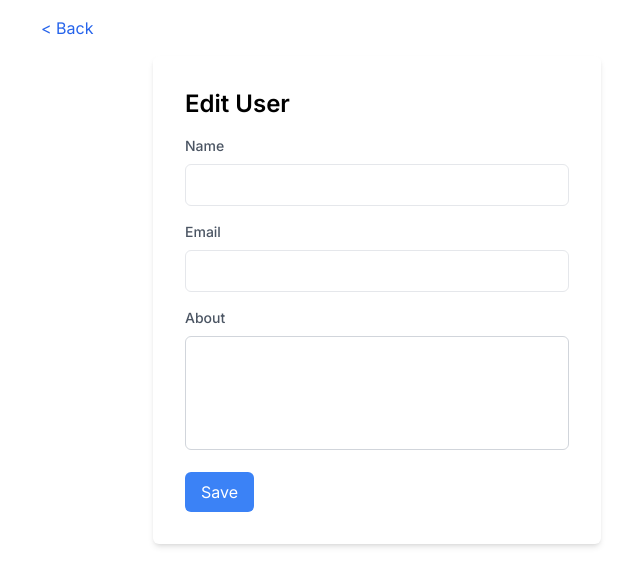
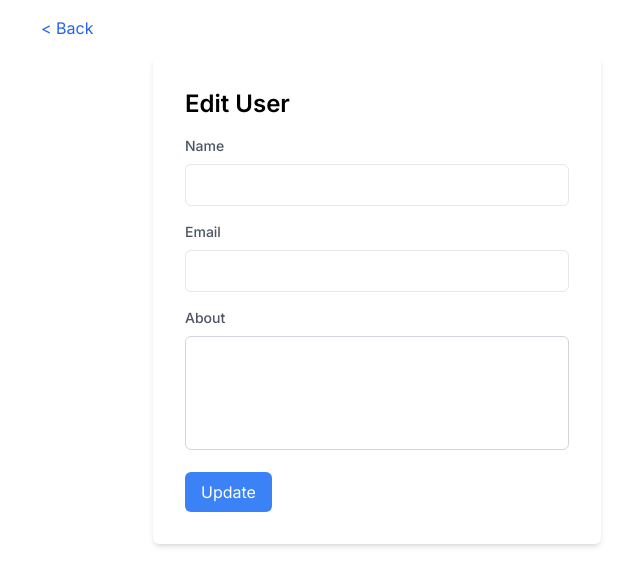
Before and after one commit to gokmenozkn/fill-labs-frontend, a Next.js app: page /edit/1 in a window 1280 px wide. Shown: the top 586 px of the page, without its empty margins (263-903 px from the left). Built offline with nearby package versions, Linux system fonts and the light colour scheme; no server answers.

Commit message:
refactor: create FormView component

```diff
--- a/app/create/page.tsx
+++ b/app/create/page.tsx
@@ -5,6 +5,7 @@ import { useRouter } from 'next/navigation';
 import { useState } from 'react';
 import { FormData } from '@/types/User';
 import UserApi from '@/utils/api';
+import FormView from '@/components/FormView';
 
 const userApi = new UserApi();
 
@@ -47,7 +48,7 @@ export default function Create() {
         </Link>
       </div>
 
-      <div className='max-w-md mx-auto bg-white p-8 rounded-md shadow-md'>
+      {/* <div className='max-w-md mx-auto bg-white p-8 rounded-md shadow-md'>
         <h2 className='text-2xl font-semibold mb-4'>Create User</h2>
 
         <form onSubmit={handleSubmit}>
@@ -101,7 +102,13 @@ export default function Create() {
             Create
           </button>
         </form>
-      </div>
+      </div> */}
+      <FormView
+        handleChange={handleChange}
+        handleSubmit={handleSubmit}
+        page='Create'
+        formData={formData}
+      />
     </>
   );
 }
--- a/app/edit/[id]/page.tsx
+++ b/app/edit/[id]/page.tsx
@@ -6,6 +6,7 @@ import { useRouter } from 'next/navigation';
 import { useEffect, useState } from 'react';
 import { FormData } from '@/types/User';
 import UserApi from '@/utils/api';
+import FormView from '@/components/FormView';
 
 const userApi = new UserApi();
 
@@ -67,61 +68,12 @@ export default function Page({ params }: { params: { id: string } }) {
         </Link>
       </div>
 
-      <div className='max-w-md mx-auto bg-white p-8 rounded-md shadow-md'>
-        <h2 className='text-2xl font-semibold mb-4'>Edit User</h2>
-
-        <form onSubmit={handleSubmit}>
-          <div className='mb-4'>
-            <label className='block text-gray-600 text-sm font-medium mb-2'>
-              Name
-            </label>
-            <input
-              type='text'
-              id='name'
-              name='name'
-              value={formData.name}
-              onChange={handleChange}
-              className='w-full px-3 py-2 border rounded-md focus:outline-none focus:border-blue-500'
-              required
-            />
-          </div>
-          <div className='mb-4'>
-            <label className='block text-gray-600 text-sm font-medium mb-2'>
-              Email
-            </label>
-            <input
-              type='email'
-              id='email'
-              name='email'
-              value={formData.email}
-              onChange={handleChange}
-              className='w-full px-3 py-2 border rounded-md focus:outline-none focus:border-blue-500'
-              required
-            />
-          </div>
-          <div className='mb-4'>
-            <label className='block text-gray-600 text-sm font-medium mb-2'>
-              About
-            </label>
-            <textarea
-              id='about'
-              name='about'
-              rows={4}
-              value={formData.about}
-              onChange={handleChange}
-              className='w-full px-3 py-2 border border-gray-300 rounded-md focus:outline-none focus:border-blue-500 resize-none'
-              required
-            ></textarea>
-          </div>
-
-          <button
-            type='submit'
-            className='bg-blue-500 text-white px-4 py-2 rounded-md hover:bg-blue-600 focus:outline-none focus:shadow-outline-blue active:bg-blue-800'
-          >
-            Save
-          </button>
-        </form>
-      </div>
+      <FormView
+        handleChange={handleChange}
+        handleSubmit={handleSubmit}
+        formData={formData}
+        page='Edit'
+      />
     </>
   );
 }
--- /dev/null
+++ b/components/FormView.tsx
@@ -0,0 +1,75 @@
+import { FormData } from '@/types/User';
+
+interface IForm {
+  handleSubmit: (e: React.FormEvent) => void;
+  handleChange: (
+    e: React.ChangeEvent<HTMLInputElement | HTMLTextAreaElement>
+  ) => void;
+  formData: FormData;
+  page: 'Create' | 'Edit';
+}
+
+export default function FormView({
+  handleSubmit,
+  handleChange,
+  formData,
+  page
+}: IForm) {
+  return (
+    <div className='max-w-md mx-auto bg-white p-8 rounded-md shadow-md'>
+      <h2 className='text-2xl font-semibold mb-4'>{page === 'Edit' ? 'Edit' : 'Create'} User</h2>
+
+      <form onSubmit={handleSubmit}>
+        <div className='mb-4'>
+          <label className='block text-gray-600 text-sm font-medium mb-2'>
+            Name
+          </label>
+          <input
+            type='text'
+            id='name'
+            name='name'
+            value={formData.name}
+            onChange={handleChange}
+            className='w-full px-3 py-2 border rounded-md focus:outline-none focus:border-blue-500'
+            required
+          />
+        </div>
+        <div className='mb-4'>
+          <label className='block text-gray-600 text-sm font-medium mb-2'>
+            Email
+          </label>
+          <input
+            type='email'
+            id='email'
+            name='email'
+            value={formData.email}
+            onChange={handleChange}
+            className='w-full px-3 py-2 border rounded-md focus:outline-none focus:border-blue-500'
+            required
+          />
+        </div>
+        <div className='mb-4'>
+          <label className='block text-gray-600 text-sm font-medium mb-2'>
+            About
+          </label>
+          <textarea
+            id='about'
+            name='about'
+            rows={4}
+            value={formData.about}
+            onChange={handleChange}
+            className='w-full px-3 py-2 border border-gray-300 rounded-md focus:outline-none focus:border-blue-500 resize-none'
+            required
+          ></textarea>
+        </div>
+
+        <button
+          type='submit'
+          className='bg-blue-500 text-white px-4 py-2 rounded-md hover:bg-blue-600 focus:outline-none focus:shadow-outline-blue active:bg-blue-800'
+        >
+          {page === 'Edit' ? 'Update' : 'Save'}
+        </button>
+      </form>
+    </div>
+  );
+}
```
